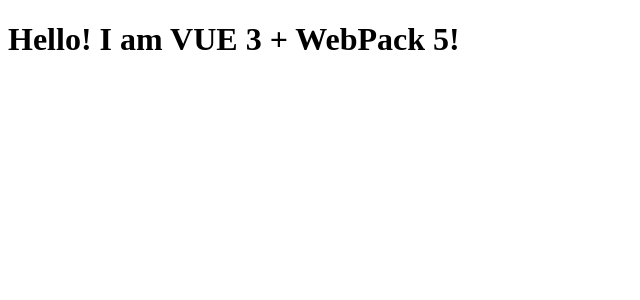
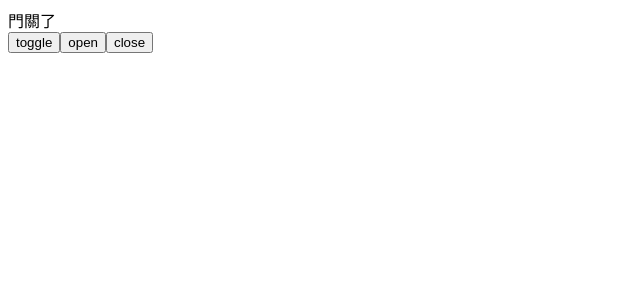
Before and after one commit to TheBlackSwordsman854/upgraded-sniffle, a Vue app: page / in a window 1280 px wide. Shown: the top 300 px of the page, without its empty margins (0-640 px from the left). Built offline with nearby package versions, Linux system fonts and the light colour scheme.

Commit message:
Add TypeScript and EsBuild

```diff
--- a/src/App.vue
+++ b/src/App.vue
@@ -1,13 +1,38 @@
-<script setup>
-import { ref, onMounted } from "vue";
+<script setup lang="ts">
+import { computed } from "vue";
 
-const hello = ref();
+import { useDoor } from "@/useDoor";
+import OpendDoor from "@/OpendDoor.vue";
+import ClosedDoor from "@/ClosedDoor.vue";
+const { isOpen, open, toggle, close } = useDoor(false);
 
-onMounted(()=>{
-    hello.value.innerHTML = "Hello! I am VUE 3 + WebPack 5!";
-})
+const showDoor = computed(()=>{
+    if(isOpen.value === true){
+        return OpendDoor
+    };
+    return ClosedDoor
+});
+
+const openDoor = ()=>{
+    if(isOpen.value === true){
+        return;
+    }
+    open();
+}
+
+const closeDoor = ()=>{
+    if(isOpen.value === false){
+        return;
+    }
+    close();
+}
+
 </script>
 
 <template>
-<h1 ref="hello">Loading...</h1>
+<component :is="showDoor" />
+
+<button @click="toggle" v-text="'toggle'" />
+<button @click="openDoor" v-text="'open'" />
+<button @click="closeDoor" v-text="'close'"/>
 </template>
--- /dev/null
+++ b/src/ClosedDoor.vue
@@ -0,0 +1,3 @@
+<template>
+     <div>門關了</div>
+</template>
--- /dev/null
+++ b/src/OpendDoor.vue
@@ -0,0 +1,3 @@
+<template>
+     <div>門開了</div>
+</template>
--- /dev/null
+++ b/src/shim-vue.d.ts
@@ -0,0 +1,6 @@
+declare module "*.vue" {
+  import type { DefineComponent } from "vue";
+
+  const component: DefineComponent<{}, {}, any>;
+  export default component;
+}
--- /dev/null
+++ b/src/useDoor.ts
@@ -0,0 +1,23 @@
+import { ref } from "vue";
+
+export function useDoor(initial = false) {
+  const isOpen = ref(initial);
+
+  function setIsOpen(value: boolean) {
+    isOpen.value = value;
+  }
+
+  function open() {
+    setIsOpen(true);
+  }
+
+  function close() {
+    setIsOpen(false);
+  }
+
+  function toggle() {
+    setIsOpen(!isOpen.value);
+  }
+
+  return { isOpen, open, close, toggle };
+}
--- a/webpack/webpack.config.common.js
+++ b/webpack/webpack.config.common.js
@@ -4,10 +4,30 @@
 
 module.exports = {
     entry: {
-        main: path.resolve(__dirname, "../src/main.js"),
+        main: path.resolve(__dirname, "../src/main.ts"),
+    },
+    resolve: {
+        alias: {
+            "@": path.resolve(__dirname, "../src"),
+        },
+        extensions: ['.tsx', '.ts', '.js', ".vue"],
     },
     module: {
         rules: [
+            {
+                test: /\.(js|ts|jsx|tsx)$/,
+                include: path.resolve(__dirname, "../src"),
+                exclude: /node_modules/,
+                use: [
+                    {
+                        loader: 'esbuild-loader',
+                        options: {
+                            loader: 'tsx',
+                            target: 'es2015',
+                        },
+                    }
+                ]
+            },
             {
                 test: /\.vue$/i,
                 include: path.resolve(__dirname, "../src"),
@@ -20,6 +40,6 @@
         new DefinePlugin({
             __VUE_PROD_DEVTOOLS__: false,
             __VUE_OPTIONS_API__: false,
-        }),
+        })
     ]
 }
```
Also changed, not shown: package.json (+7 -2 lines), tsconfig.json (added, +20 -0 lines), src/main.ts (renamed from src/main.js), 1 other file (tests, documents, lock files or other folders).
